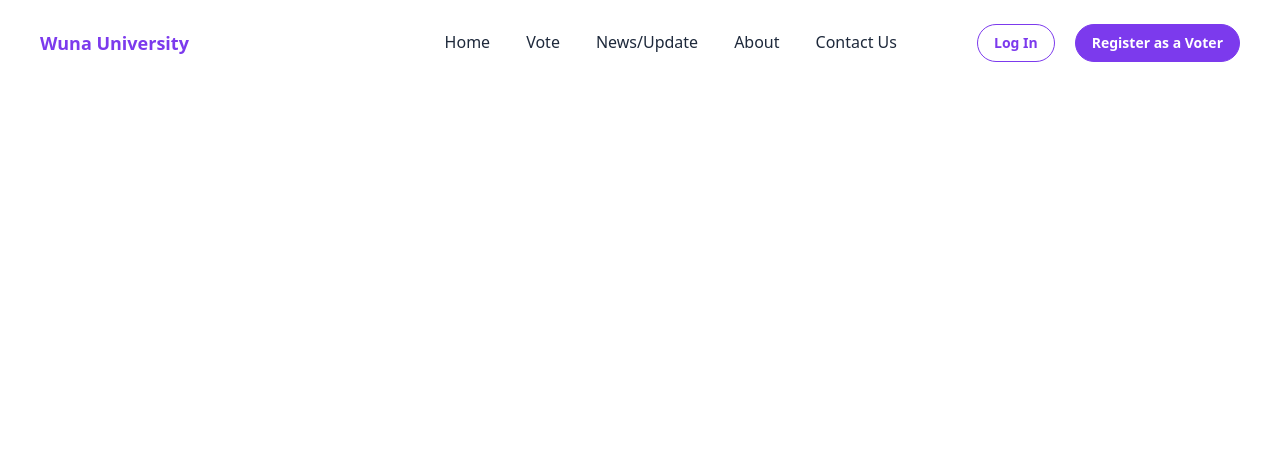
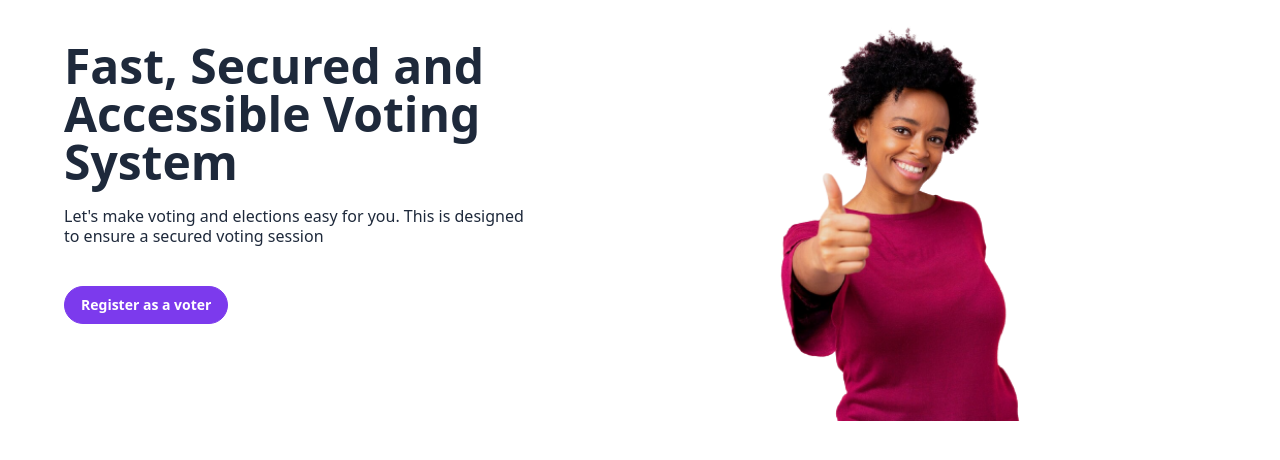
Before and after one commit to mbianou-bradon/School-Voting-App, a React (Create React App) app: page / in a window 1280 px wide. Shown: the top 460 px of the page. Built offline with nearby package versions, Linux system fonts and the light colour scheme.

Commit message:
Completed Hero Component

```diff
--- a/src/App.js
+++ b/src/App.js
@@ -1,11 +1,11 @@
 import './App.css';
-import Footer from './components/Footer';
-import Navbar from './components/Navbar';
+import Hero from './components/Hero';
+
 
 function App() {
   return (
-    <div className="App">
-     <Navbar />
+    <div className="App text-slate-800">
+     <Hero />
     </div>
   );
 }
--- /dev/null
+++ b/src/components/Hero.jsx
@@ -0,0 +1,24 @@
+import home from '../assets/home.png'
+
+export default function Hero () {
+    return (
+        <header className='grid grid-cols-1 md:grid-cols-2 [&>*]:place-self-end [&>*]: gap-y-14 px-5 md:px-16'>
+            <div>
+                <div className=''>
+                    <h2 className='text-3xl md:text-5xl leading-12 font-bold my-5'>Fast, Secured and Accessible Voting System</h2>
+                    <p className='w-full md:w-4/5 text-sm md:text-[1rem]'>Let's make voting and elections easy for you.
+                        This is designed to ensure a secured voting session
+                    </p>
+                </div>
+
+                <div className="mt-7 md:mt-10 bg-violet-600 text-white hover:bg-white hover:text-violet-600 text-sm border border-violet-600 rounded-full w-fit cursor-pointer font-semibold px-4 py-2 " >
+                    <a href="#">Register as a voter</a>
+                </div>
+            </div>
+
+            <div className='h-full order-first sm:order-last'>
+                <img src={home} alt="" className='h-[130%] aspect-video object-cover'/>
+            </div>
+        </header>
+    )
+}
```
